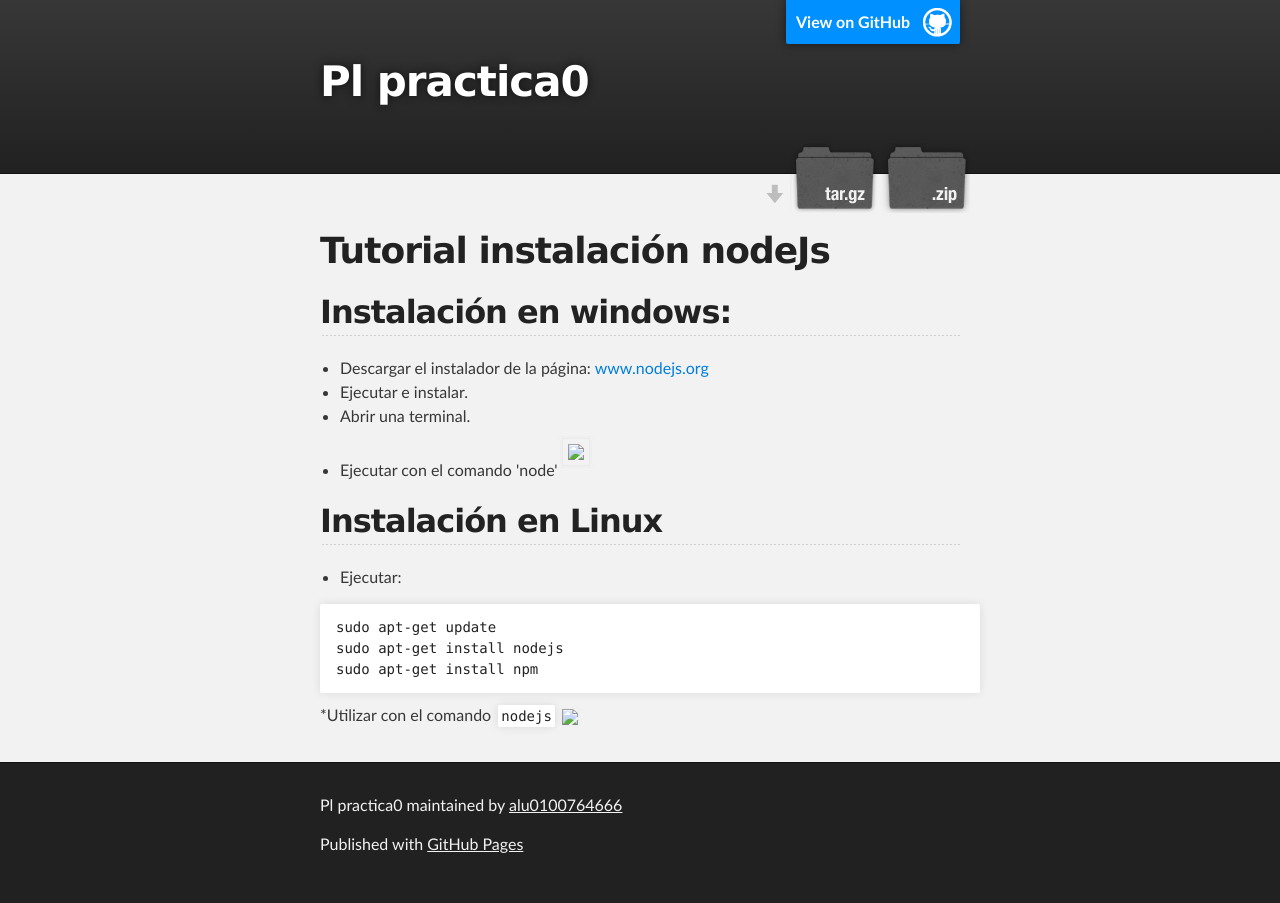
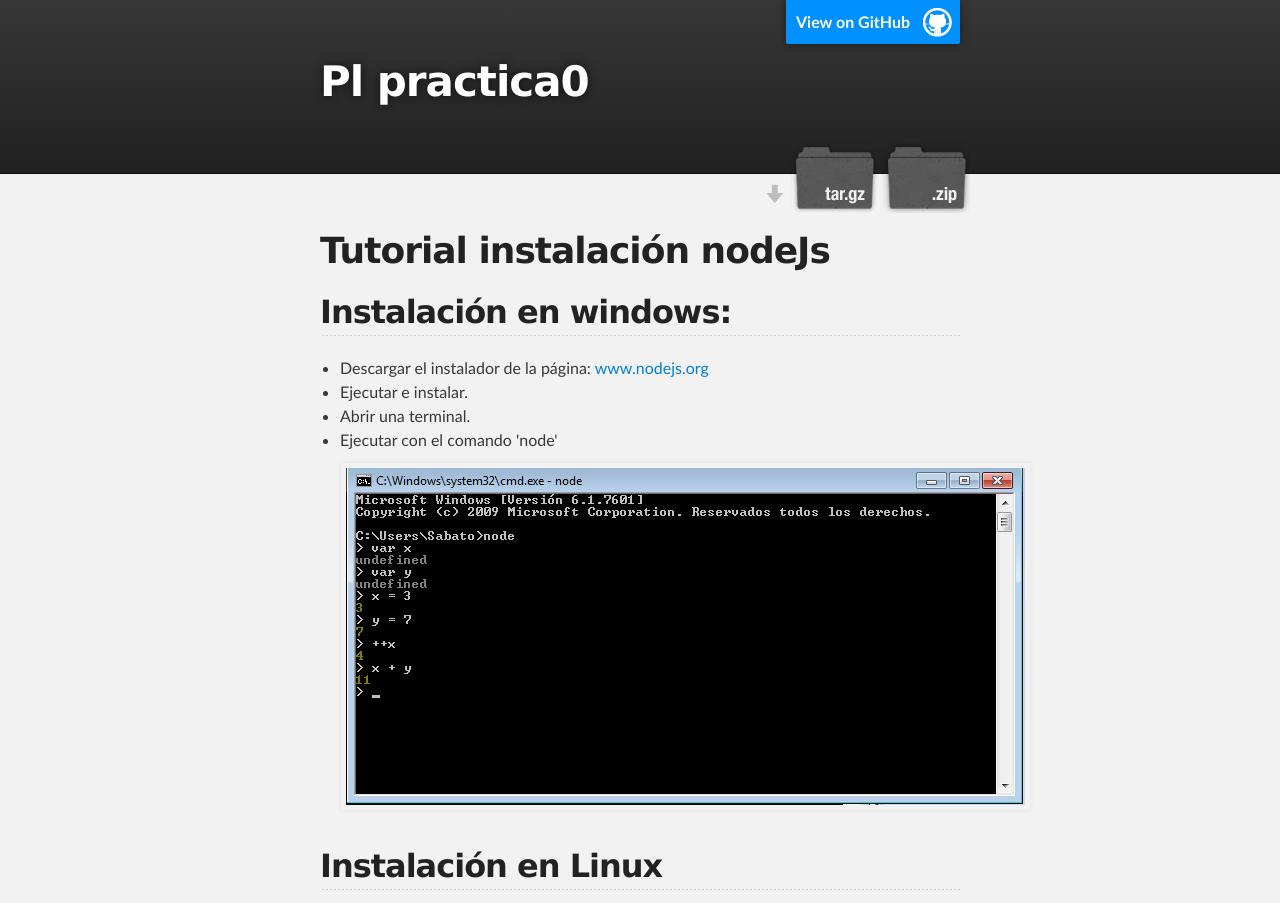
Before and after one commit to SCeruso/PL_practica0, a plain HTML site: page index.html in a window 1280 px wide. Shown: the top 903 px of the page. Drawn offline with Linux system fonts and the light colour scheme.

Commit message:
Update index.html

```diff
--- a/index.html
+++ b/index.html
@@ -43,7 +43,7 @@
 <li>Ejecutar e instalar.</li>
 <li>Abrir una terminal.</li>
 <li>Ejecutar con el comando 'node'
-<img src="./nodewindows.png">
+<img src="./images/nodewindows.png">
 </li>
 </ul>
 
@@ -60,7 +60,7 @@ sudo apt-get install npm
 </code></pre>
 
 <p>*Utilizar con el comando <code>nodejs</code>
-<img src="./nodelinux.png"></p>
+<img src="./images/nodelinux.png"></p>
       </section>
     </div>
 
```
